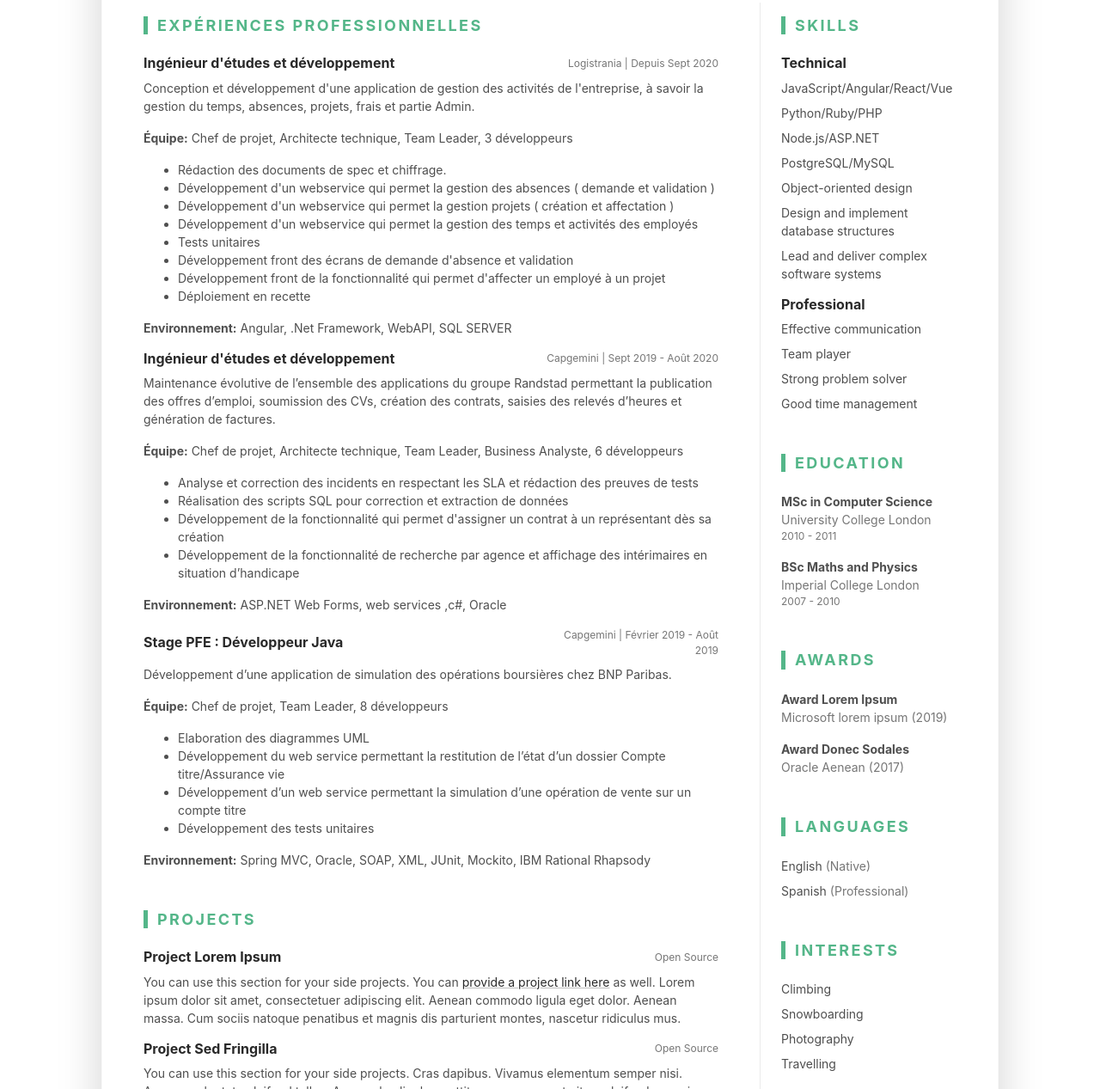
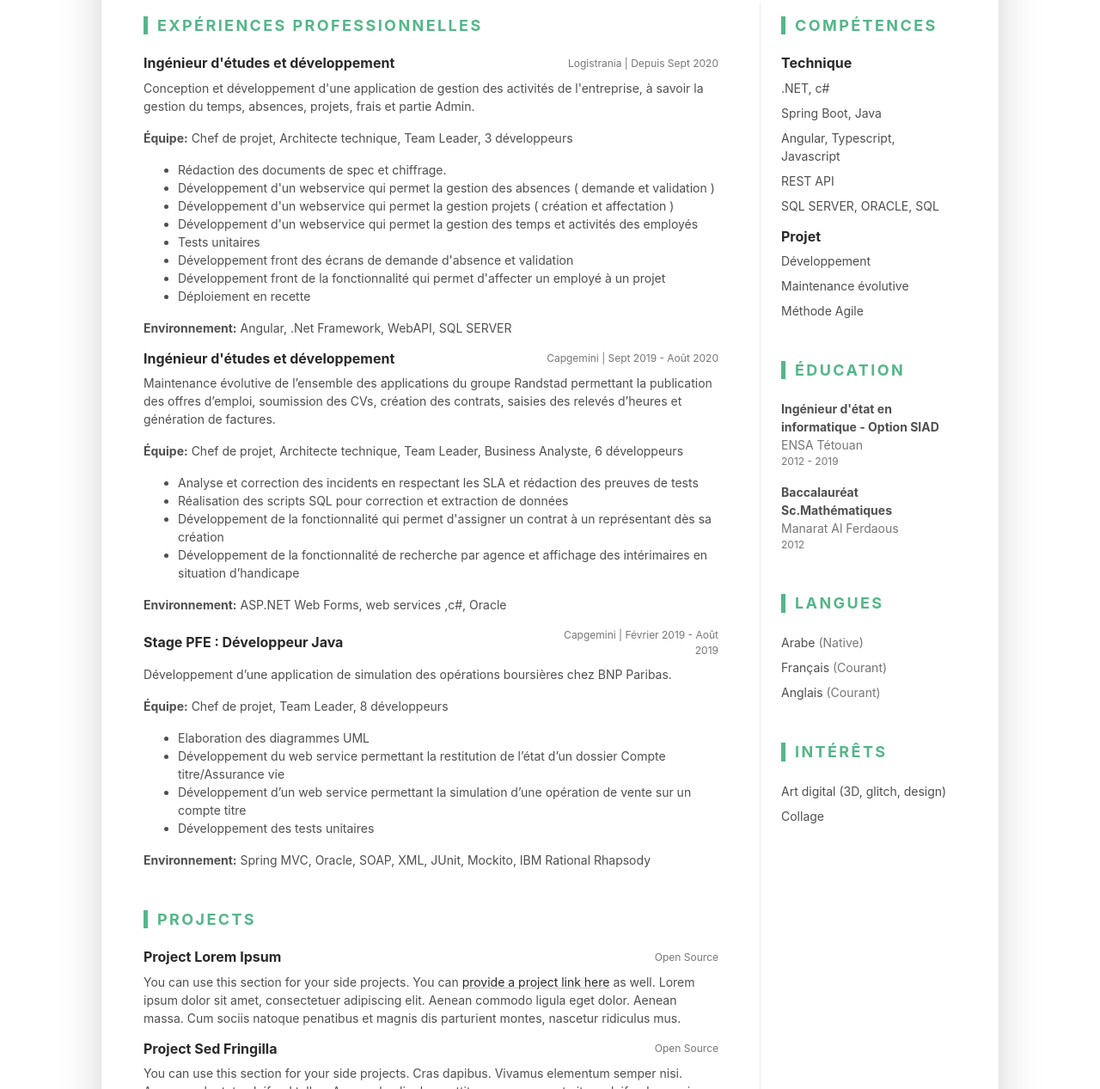
Before and after one commit to injimess/cv.github.io, a plain HTML site: page index.html in a window 1280 px wide. Shown: the part 401-1668 px from the top of the page at 86% size. Drawn offline with Linux system fonts and the light colour scheme.

Commit message:
compétences, éducation, langues et intérêts

```diff
--- a/index.html
+++ b/index.html
@@ -162,71 +162,54 @@
 						</div><!--//resume-main-->
 						<aside class="resume-aside col-12 col-lg-4 col-xl-3 px-lg-4 pb-lg-4">
 							<section class="skills-section py-3">
-								<h3 class="text-uppercase resume-section-heading mb-4">Skills</h3>
+								<h3 class="text-uppercase resume-section-heading mb-4">Compétences</h3>
 								<div class="item">
-									<h4 class="item-title">Technical</h4>
+									<h4 class="item-title">Technique</h4>
 									<ul class="list-unstyled resume-skills-list">
-										<li class="mb-2">JavaScript/Angular/React/Vue</li>
-										<li class="mb-2">Python/Ruby/PHP<li>
-											<li class="mb-2">Node.js/ASP.NET</li>
-											<li class="mb-2">PostgreSQL/MySQL</li>
-											<li class="mb-2">Object-oriented design</li>
-											<li class="mb-2">Design and implement database structures</li>
-											<li>Lead and deliver complex software systems</li>
+										<li class="mb-2">.NET, c#</li>
+										<li class="mb-2">Spring Boot, Java<li>
+											<li class="mb-2">Angular, Typescript, Javascript</li>
+											<li class="mb-2">REST API</li>
+											<li class="mb-2">SQL SERVER, ORACLE, SQL</li>
 										</ul>
 									</div><!--//item-->
 									<div class="item">
-										<h4 class="item-title">Professional</h4>
+										<h4 class="item-title">Projet</h4>
 										<ul class="list-unstyled resume-skills-list">
-											<li class="mb-2">Effective communication</li>
-											<li class="mb-2">Team player<li>
-												<li class="mb-2">Strong problem solver</li>
-												<li>Good time management</li>
+											<li class="mb-2">Développement</li>
+											<li class="mb-2">Maintenance évolutive<li>
+											<li class="mb-2">Méthode Agile<li>
 											</ul>
 										</div><!--//item-->
 									</section><!--//skills-section-->
 									<section class="education-section py-3">
-										<h3 class="text-uppercase resume-section-heading mb-4">Education</h3>
+										<h3 class="text-uppercase resume-section-heading mb-4">Éducation</h3>
 										<ul class="list-unstyled resume-education-list">
 											<li class="mb-3">
-												<div class="resume-degree font-weight-bold">MSc in Computer Science</div>
-												<div class="resume-degree-org text-muted">University College London</div>
-												<div class="resume-degree-time text-muted">2010 - 2011</div>
+												<div class="resume-degree font-weight-bold">Ingénieur d'état en informatique - Option SIAD</div>
+												<div class="resume-degree-org text-muted">ENSA Tétouan</div>
+												<div class="resume-degree-time text-muted">2012 - 2019</div>
 											</li>
 											<li>
-												<div class="resume-degree font-weight-bold">BSc Maths and Physics</div>
-												<div class="resume-degree-org text-muted">Imperial College London</div>
-												<div class="resume-degree-time text-muted">2007 - 2010</div>
-											</li>
-										</ul>
-									</section><!--//education-section-->
-									<section class="education-section py-3">
-										<h3 class="text-uppercase resume-section-heading mb-4">Awards</h3>
-										<ul class="list-unstyled resume-awards-list">
-											<li class="mb-3">
-												<div class="font-weight-bold">Award Lorem Ipsum</div>
-												<div class="text-muted">Microsoft lorem ipsum (2019)</div>
-											</li>
-											<li>
-												<div class="font-weight-bold">Award Donec Sodales</div>
-												<div class="text-muted">Oracle Aenean (2017)</div>
+												<div class="resume-degree font-weight-bold">Baccalauréat Sc.Mathématiques</div>
+												<div class="resume-degree-org text-muted">Manarat Al Ferdaous</div>
+												<div class="resume-degree-time text-muted">2012</div>
 											</li>
 										</ul>
 									</section><!--//education-section-->
 									<section class="skills-section py-3">
-										<h3 class="text-uppercase resume-section-heading mb-4">Languages</h3>
+										<h3 class="text-uppercase resume-section-heading mb-4">Langues</h3>
 										<ul class="list-unstyled resume-lang-list">
-											<li class="mb-2">English <span class="text-muted">(Native)</span></li>
-											<li>Spanish <span class="text-muted">(Professional)</span></li>
+											<li class="mb-2">Arabe <span class="text-muted">(Native)</span></li>
+											<li class="mb-2">Français <span class="text-muted">(Courant)</span></li>
+											<li>Anglais <span class="text-muted">(Courant)</span></li>
 										</ul>
 									</section><!--//certificates-section-->
 									<section class="skills-section py-3">
-										<h3 class="text-uppercase resume-section-heading mb-4">Interests</h3>
+										<h3 class="text-uppercase resume-section-heading mb-4">Intérêts</h3>
 										<ul class="list-unstyled resume-interests-list mb-0">
-											<li class="mb-2">Climbing</li>
-											<li class="mb-2">Snowboarding</li>
-											<li class="mb-2">Photography</li>
-											<li>Travelling</li>
+											<li class="mb-2">Art digital (3D, glitch, design)</li>
+											<li class="mb-2">Collage</li>
 										</ul>
 									</section><!--//certificates-section-->
 
```
